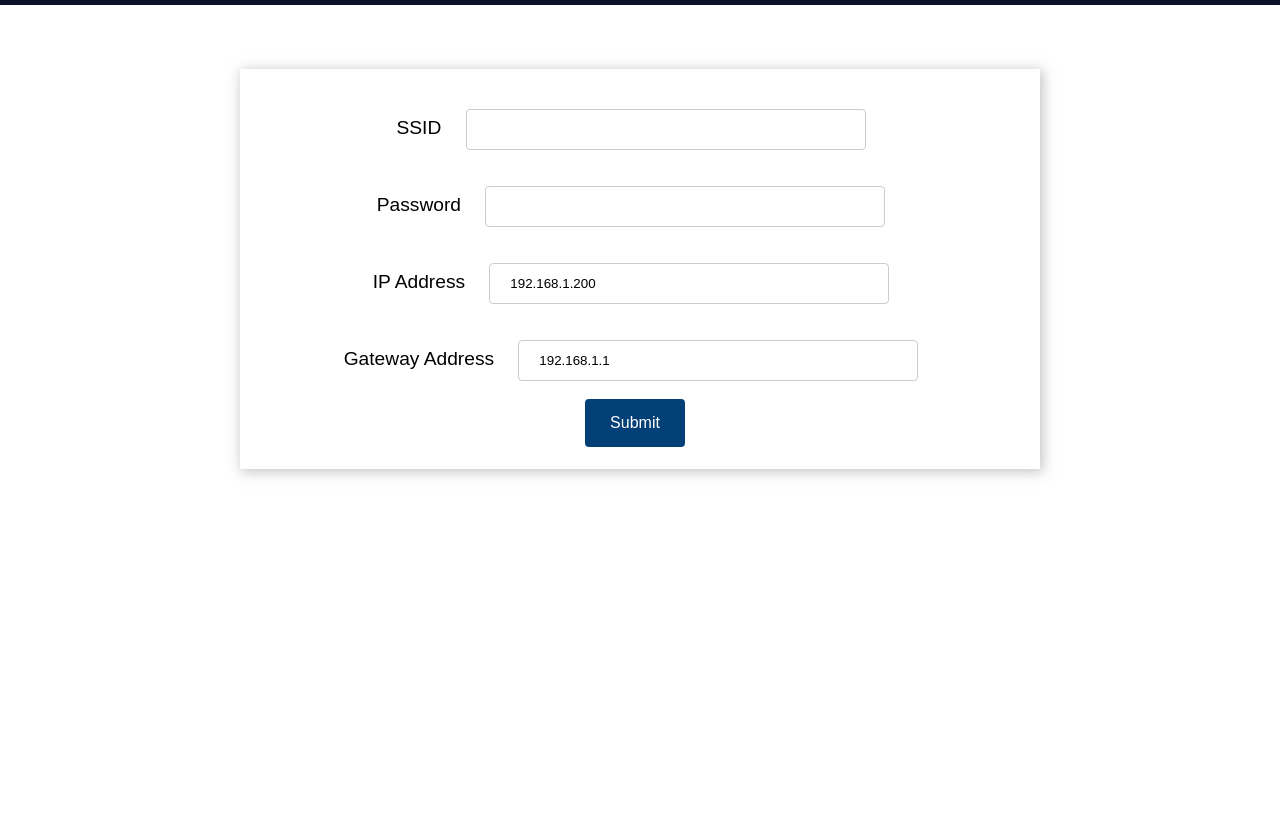
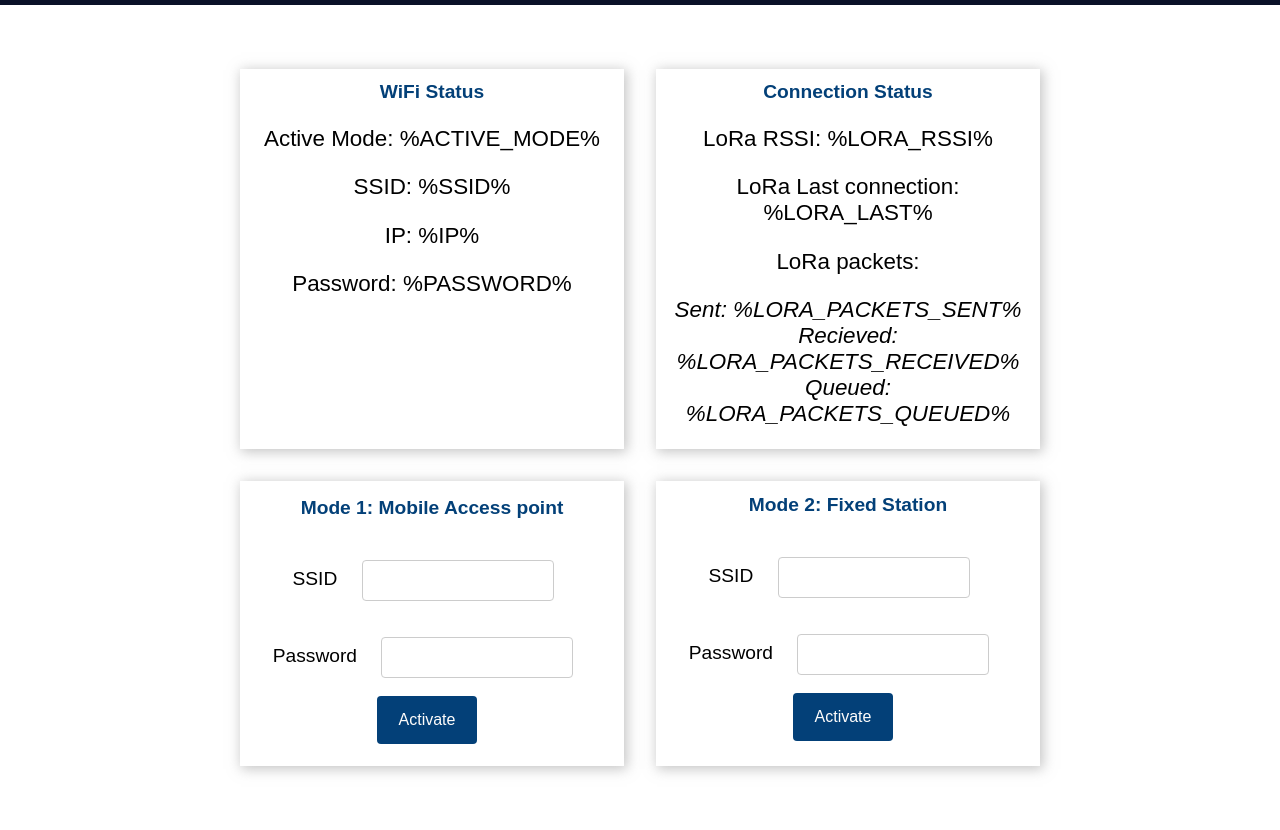
Before and after one commit to masaad01/LongiFi, a plain HTML site: page src/sd/dashboard/index.html in a window 1280 px wide. Shown: the part 67-897 px from the top of the page. Before the commit the page ends 800 px from the top, so only its background shows below. Drawn offline with Linux system fonts and the light colour scheme; files that its build step writes are made by us from their sources.

Commit message:
added sd card files

```diff
--- a/src/sd/dashboard/index.html
+++ b/src/sd/dashboard/index.html
@@ -1,29 +1,52 @@
 <!DOCTYPE html>
 <html>
 <head>
-  <title>ESP Wi-Fi Manager</title>
+  <title>LongiFi Dashboard</title>
   <meta name="viewport" content="width=device-width, initial-scale=1">
   <link rel="icon" href="data:,">
   <link rel="stylesheet" type="text/css" href="dashboard/style.css">
 </head>
 <body>
   <div class="topnav">
-    <h1>ESP Wi-Fi Manager</h1>
+    <h1>LongiFi Dashboard</h1>
   </div>
   <div class="content">
     <div class="card-grid">
       <div class="card">
-        <form action="/dashboard" method="POST">
+          <h1 class="card-title">WiFi Status</h1>
+          <p>Active Mode: %ACTIVE_MODE%</p>
+          <p>SSID: %SSID%</p>
+          <p>IP: %IP%</p>
+          <p>Password: %PASSWORD%</p>
+      </div>
+      <div class="card">
+          <h1 class="card-title">Connection Status</h1>
+          <p>LoRa RSSI: %LORA_RSSI%</p>
+          <p>LoRa Last connection: %LORA_LAST%</p>
+          <p>LoRa packets:</p>
+          <p><i> Sent: %LORA_PACKETS_SENT%</i> <i>Recieved: %LORA_PACKETS_RECEIVED%</i> <i>Queued: %LORA_PACKETS_QUEUED%</i></p>
+      </div>
+      <div class="card">
+          <h2 class="card-title">Mode 1: Mobile Access point</h2>
+          <form action="/dashboard/ap" method="POST">
           <p>
             <label for="ssid">SSID</label>
             <input type="text" id ="ssid" name="ssid"><br>
             <label for="pass">Password</label>
             <input type="text" id ="pass" name="pass"><br>
-            <label for="ip">IP Address</label>
-            <input type="text" id ="ip" name="ip" value="192.168.1.200"><br>
-            <label for="gateway">Gateway Address</label>
-            <input type="text" id ="gateway" name="gateway" value="192.168.1.1"><br>
-            <input type ="submit" value ="Submit">
+            <input type ="submit" value ="Activate">
+          </p>
+        </form>
+      </div>
+      <div class="card">
+          <h1 class="card-title">Mode 2: Fixed Station</h1>
+          <form action="/dashboard/sta" method="POST">
+          <p>
+            <label for="ssid">SSID</label>
+            <input type="text" id ="ssid" name="ssid"><br>
+            <label for="pass">Password</label>
+            <input type="text" id ="pass" name="pass"><br>
+            <input type ="submit" value ="Activate">
           </p>
         </form>
       </div>
--- /dev/null
+++ b/src/sd/example_config.json
@@ -0,0 +1 @@
+{"ACTIVE_MODE":"MOBILE_AP","MOBILE_AP_SSID":"AP","MOBILE_AP_PASS":"123456789","FIXED_STA_SSID":"STA","FIXED_STA_PASS":"123465789"}
--- /dev/null
+++ b/src/sd/search/style.css
@@ -0,0 +1,147 @@
+html {
+  font-family: Arial, Helvetica, sans-serif;
+  display: inline-block;
+  text-align: center;
+}
+
+h1 {
+  font-size: 1.8rem;
+  color: white;
+}
+
+p {
+  font-size: 1.4rem;
+}
+
+.topnav {
+  overflow: hidden;
+  background-color: #0A1128;
+}
+
+body {
+  margin: 0;
+}
+
+.content {
+  padding: 5%;
+}
+
+.card-grid {
+  margin: 0 auto;
+  display: grid;
+  grid-gap: 2rem;
+  grid-template-columns: auto-fit, minmax(300px, 1fr);
+}
+
+.card {
+  background-color: white;
+  box-shadow: 2px 2px 12px 1px rgba(140, 140, 140, .5);
+  padding: 20px;
+}
+
+a {
+  text-decoration: none;
+  color: #034078;
+}
+
+a:hover {
+  color: #1a96b8;
+}
+
+.card-title {
+  font-size: 1.2rem;
+  font-weight: bold;
+  color: #034078
+}
+
+.search-results {
+  text-align: left;
+  margin: 10px 0;
+}
+
+.search-result {
+  margin: 35px 0;
+  border-bottom: 1px solid #ccc;
+}
+
+.search-result p {
+  font-size: 0.9rem;
+  margin-top: 5px;
+}
+
+.search-result a {
+  font-size: 1.5rem;
+}
+
+input[type=submit] {
+  border: none;
+  color: #FEFCFB;
+  background-color: #034078;
+  padding: 15px 15px;
+  text-align: center;
+  text-decoration: none;
+  display: inline-block;
+  font-size: 16px;
+  width: 100px;
+  margin-right: 10px;
+  border-radius: 4px;
+  transition-duration: 0.4s;
+}
+
+input[type=submit]:hover {
+  background-color: #1282A2;
+}
+
+input[type=text],
+input[type=number],
+select {
+  width: 50%;
+  padding: 12px 20px;
+  margin: 18px;
+  display: inline-block;
+  border: 1px solid #ccc;
+  border-radius: 4px;
+  box-sizing: border-box;
+  font-size: inherit;
+}
+
+label {
+  font-size: 1.2rem;
+}
+
+.value {
+  font-size: 1.2rem;
+  color: #1282A2;
+}
+
+.state {
+  font-size: 1.2rem;
+  color: #1282A2;
+}
+
+button {
+  border: none;
+  color: #FEFCFB;
+  padding: 15px 32px;
+  text-align: center;
+  font-size: 16px;
+  width: 100px;
+  border-radius: 4px;
+  transition-duration: 0.4s;
+}
+
+.button-on {
+  background-color: #034078;
+}
+
+.button-on:hover {
+  background-color: #1282A2;
+}
+
+.button-off {
+  background-color: #858585;
+}
+
+.button-off:hover {
+  background-color: #252524;
+}
--- /dev/null
+++ b/src/sd/style.css
@@ -0,0 +1,121 @@
+html {
+  font-family: Arial, Helvetica, sans-serif;
+  display: inline-block;
+  text-align: center;
+}
+
+h1 {
+  font-size: 1.8rem;
+  color: white;
+}
+
+p {
+  font-size: 1.4rem;
+}
+
+.topnav {
+  overflow: hidden;
+  background-color: #0A1128;
+}
+
+body {
+  margin: 0;
+}
+
+.content {
+  padding: 5%;
+}
+
+.card-grid {
+  max-width: 800px;
+  margin: 0 auto;
+  display: grid;
+  grid-gap: 2rem;
+  grid-template-columns: repeat(auto-fit, minmax(300px, 1fr));
+}
+
+.card {
+  background-color: white;
+  box-shadow: 2px 2px 12px 1px rgba(140,140,140,.5);
+  padding: 20px;
+}
+.card:hover{
+  box-shadow: 2px 2px 12px 1px rgba(140,140,140,1);
+}
+
+a{
+  text-decoration: none;
+  color: #034078;
+}
+a:hover{
+  color: #1a96b8;
+}
+
+.card-title {
+  font-size: 1.2rem;
+  font-weight: bold;
+  color: #034078
+}
+
+input[type=submit] {
+  border: none;
+  color: #FEFCFB;
+  background-color: #034078;
+  padding: 15px 15px;
+  text-align: center;
+  text-decoration: none;
+  display: inline-block;
+  font-size: 16px;
+  width: 100px;
+  margin-right: 10px;
+  border-radius: 4px;
+  transition-duration: 0.4s;
+  }
+
+input[type=submit]:hover {
+  background-color: #1282A2;
+}
+
+input[type=text], input[type=number], select {
+  width: 50%;
+  padding: 12px 20px;
+  margin: 18px;
+  display: inline-block;
+  border: 1px solid #ccc;
+  border-radius: 4px;
+  box-sizing: border-box;
+}
+
+label {
+  font-size: 1.2rem;
+}
+.value{
+  font-size: 1.2rem;
+  color: #1282A2;
+}
+.state {
+  font-size: 1.2rem;
+  color: #1282A2;
+}
+button {
+  border: none;
+  color: #FEFCFB;
+  padding: 15px 32px;
+  text-align: center;
+  font-size: 16px;
+  width: 100px;
+  border-radius: 4px;
+  transition-duration: 0.4s;
+}
+.button-on {
+  background-color: #034078;
+}
+.button-on:hover {
+  background-color: #1282A2;
+}
+.button-off {
+  background-color: #858585;
+}
+.button-off:hover {
+  background-color: #252524;
+}
```
Also changed, not shown: src/sd/index.html (added, +27 -0 lines), src/sd/search/index.html (added, +31 -0 lines).
